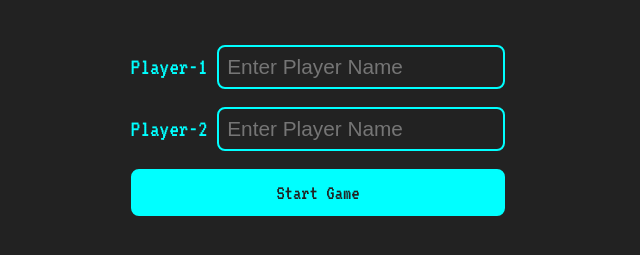
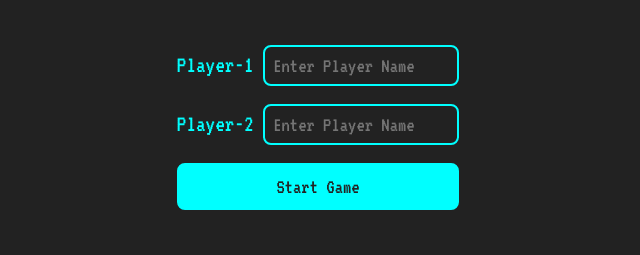
Before and after one commit to shainyachary/Tictactoe, a plain HTML site: page index.html in a window 1280 px wide. Shown: the part 117-372 px from the top of the page, without its empty margins (322-962 px from the left). Drawn offline with Linux system fonts and the light colour scheme; a web font is replaced by a local one.

Commit message:
modified css

```diff
--- a/css/style.css
+++ b/css/style.css
@@ -59,6 +59,7 @@ h2
     border: 2px solid #00ffff;
     border-radius: 8px;
     background-color: transparent;
+    font-family: 'VT323', monospace;
 }
 .form #start
 {
```
